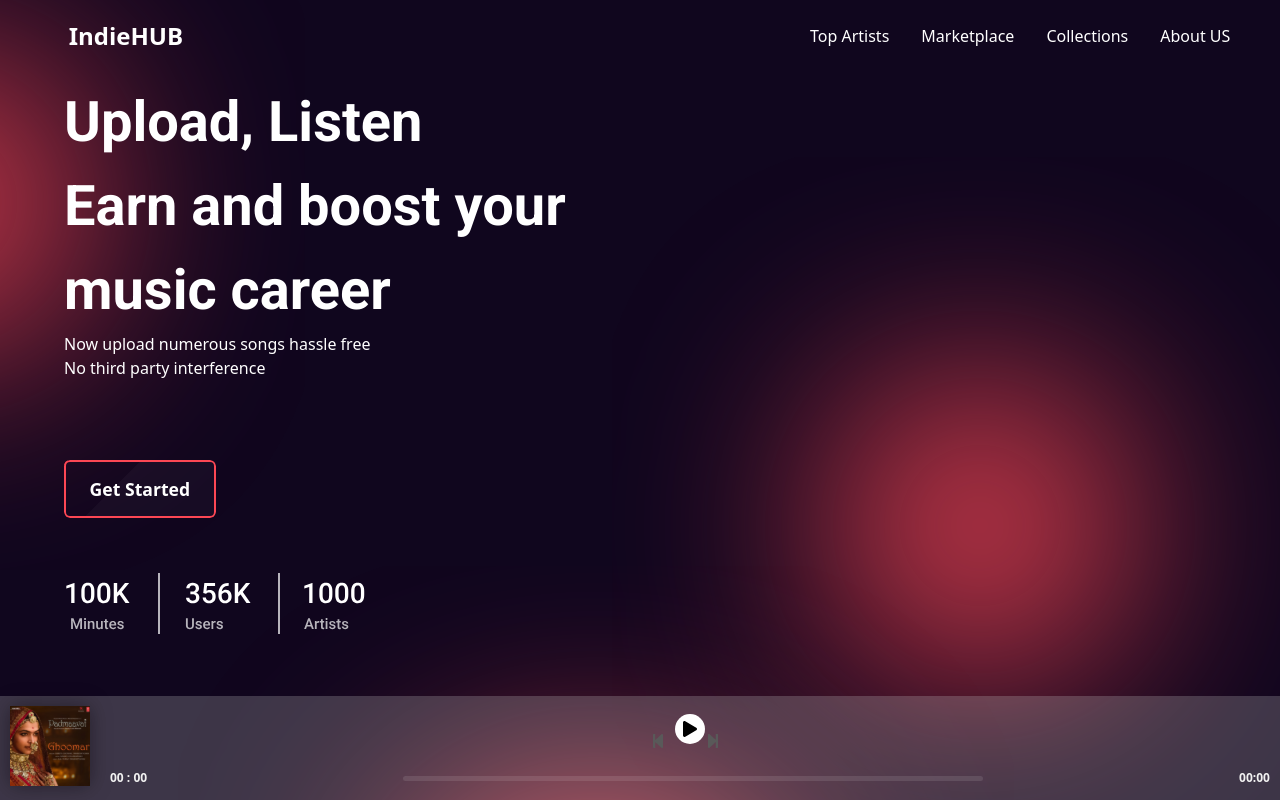
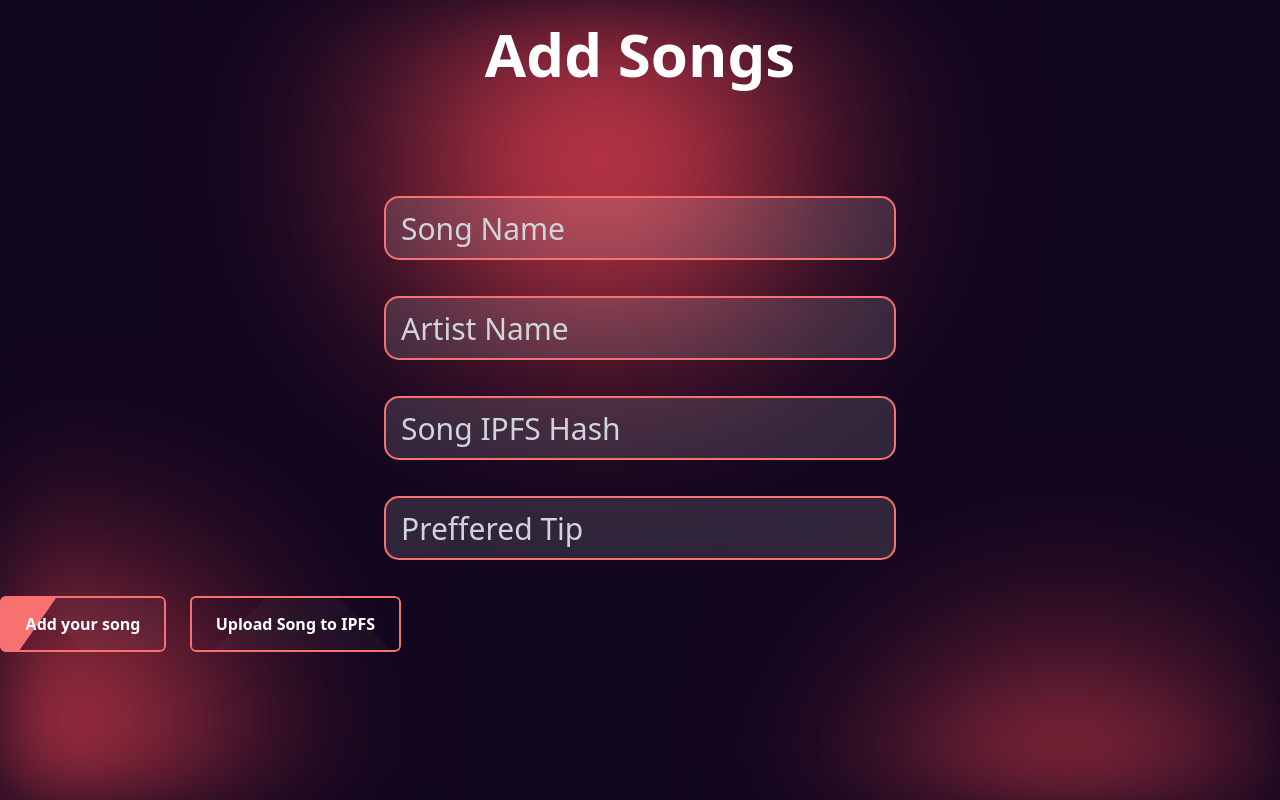
Before and after one commit to pratham-bhatnagar/IndieHub, a React (Create React App) app: page /upload in a window 1280 px wide. Built offline with nearby package versions, Linux system fonts and the light colour scheme.

Commit message:
:sparkles: Add Song Upload Page
Add Song Upload Page

```diff
--- a/package.json
+++ b/package.json
@@ -14,6 +14,7 @@
     "react-icons": "^4.3.1",
     "react-jinke-music-player": "^4.24.2",
     "react-reveal": "^1.2.2",
+    "react-router-dom": "^6.2.1",
     "react-scripts": "5.0.0",
     "tailwind-scrollbar": "^1.3.1",
     "tailwindcss": "^3.0.23",
--- a/src/App.js
+++ b/src/App.js
@@ -20,7 +20,7 @@ function App() {
       </div>
       <div className="">
         <Hero />
-        {/* <MainContainer /> */}
+        <MainContainer />
         <AboutUS />
         <TopPlaylists />
         <Faq />
--- a/src/components/Hero.jsx
+++ b/src/components/Hero.jsx
@@ -3,7 +3,7 @@ export default function Hero() {
   return (
     <div className="relative z-0">
       <div>
-        <img src="/Ellipse 1.svg" className="w-[100vw] h-[100vh]" />
+        <img src="/Ellipse 1.svg" className="w-[100vw] h-[100vh] blur-2xl" />
       </div>
       <div className="absolute inset-0 flex z-10">
         <div className="grid grid-cols-2 text-white mx-[5vw] mt-[10vh] ">
--- /dev/null
+++ b/src/components/UploadSong.jsx
@@ -0,0 +1,77 @@
+export default function UploadSong() {
+  return (
+    <div className="bg-[#10061E] w-[100%] h-[100vh] ">
+      <img
+        src="Ellipse 2.svg"
+        className="w-[100%] h-[100vh] relative z-0 blur-2xl"
+      />
+      <div className="absolute inset-0  z-10">
+        <div>
+          <div className="w-full mt-[3vh]">
+            <p className="text-6xl font-bold text-white text-center ">
+              Add Songs
+            </p>
+          </div>
+          <div className="w-full mt-[3vh]">
+            <div className="text-center flex flex-col gap-9 mt-[14vh]">
+              <div>
+                <input
+                  class="placeholder:text-gray-300 placeholder-shown:text-3xl
+                 focus:border-blue-300  w-[40%] h-[8vh]  outline-none border-2 border-red-400 bg-[#ffffff20] rounded-[15px] px-[15px] text-3xl  text-white"
+                  placeholder="Song Name"
+                />
+              </div>
+
+              <div>
+                <input
+                  class="placeholder:text-gray-300 placeholder-shown:text-3xl
+                 focus:border-blue-300  w-[40%] h-[8vh]  outline-none border-2 border-red-400 bg-[#ffffff20] rounded-[15px] px-[15px] text-3xl  text-white"
+                  placeholder="Artist Name"
+                />
+              </div>
+              <div>
+                <input
+                  class="placeholder:text-gray-300 placeholder-shown:text-3xl
+
+                 focus:border-blue-300  w-[40%] h-[8vh]  outline-none border-2 border-red-400 bg-[#ffffff20] rounded-[15px] px-[15px] text-3xl  text-white"
+                  placeholder="Song IPFS Hash"
+                />
+              </div>
+              <div>
+                <input
+                  class="placeholder:text-gray-300 placeholder-shown:text-3xl
+                 focus:border-blue-300  w-[40%] h-[8vh]  outline-none border-2 border-red-400 bg-[#ffffff20] rounded-[15px] px-[15px] text-3xl  text-white"
+                  placeholder="Preffered Tip"
+                />
+              </div>
+              <div className="flex gap-6 item-conter">
+                <a
+                  href="#"
+                  class="relative items-center justify-start inline-block px-[2vw] py-[2vh] overflow-hidden font-bold rounded-md group"
+                >
+                  <span class="w-[20vw] h-32 rotate-45 translate-x-12 -translate-y-2 absolute left-0 top-0 bg-white opacity-[3%]"></span>
+                  <span class="absolute top-0  left-0 w-[20vw] h-48 -mt-1 transition-all duration-500 ease-in-out rotate-[35deg] -translate-x-56 -translate-y-24 bg-red-400  opacity-100 group-hover:-translate-x-8"></span>
+                  <span class="relative w-full text-left text-white transition-colors duration-200 ease-in-out group-hover:text-white">
+                    Add your song
+                  </span>
+                  <span class="absolute inset-0 border-2 border-red-400 rounded-md"></span>
+                </a>
+                <a
+                  href="#"
+                  class="relative items-center justify-start inline-block px-[2vw] py-[2vh] overflow-hidden font-bold rounded-md group"
+                >
+                  <span class="w-32 h-32 rotate-45 translate-x-12 -translate-y-2 absolute left-0 top-0 bg-white opacity-[3%]"></span>
+                  <span class="absolute top-0  left-0 w-52 h-48 -mt-1 transition-all duration-500 ease-in-out rotate-[35deg] -translate-x-56 -translate-y-24 bg-red-400  opacity-100 group-hover:-translate-x-8"></span>
+                  <span class="relative w-full text-left text-white transition-colors duration-200 ease-in-out group-hover:text-white">
+                    Upload Song to IPFS
+                  </span>
+                  <span class="absolute inset-0 border-2 border-red-400 rounded-md"></span>
+                </a>
+              </div>
+            </div>
+          </div>
+        </div>
+      </div>
+    </div>
+  );
+}
--- a/src/index.js
+++ b/src/index.js
@@ -3,11 +3,17 @@ import ReactDOM from 'react-dom';
 import './index.css';
 import App from './App';
 import reportWebVitals from './reportWebVitals';
+import {BrowserRouter,Routes,Route} from 'react-router-dom';
+import UploadSong from "./components/UploadSong"
 
 ReactDOM.render(
-  <React.StrictMode>
-    <App />
-  </React.StrictMode>,
+  <BrowserRouter>
+  <Routes>
+    <Route path="/" element={<App/>}/>
+    <Route path="/upload" element={<UploadSong/>}/>
+  </Routes>
+  </BrowserRouter>,
+
   document.getElementById('root')
 );
 
```
Also changed, not shown: 1 other file (tests, documents, lock files or other folders).
